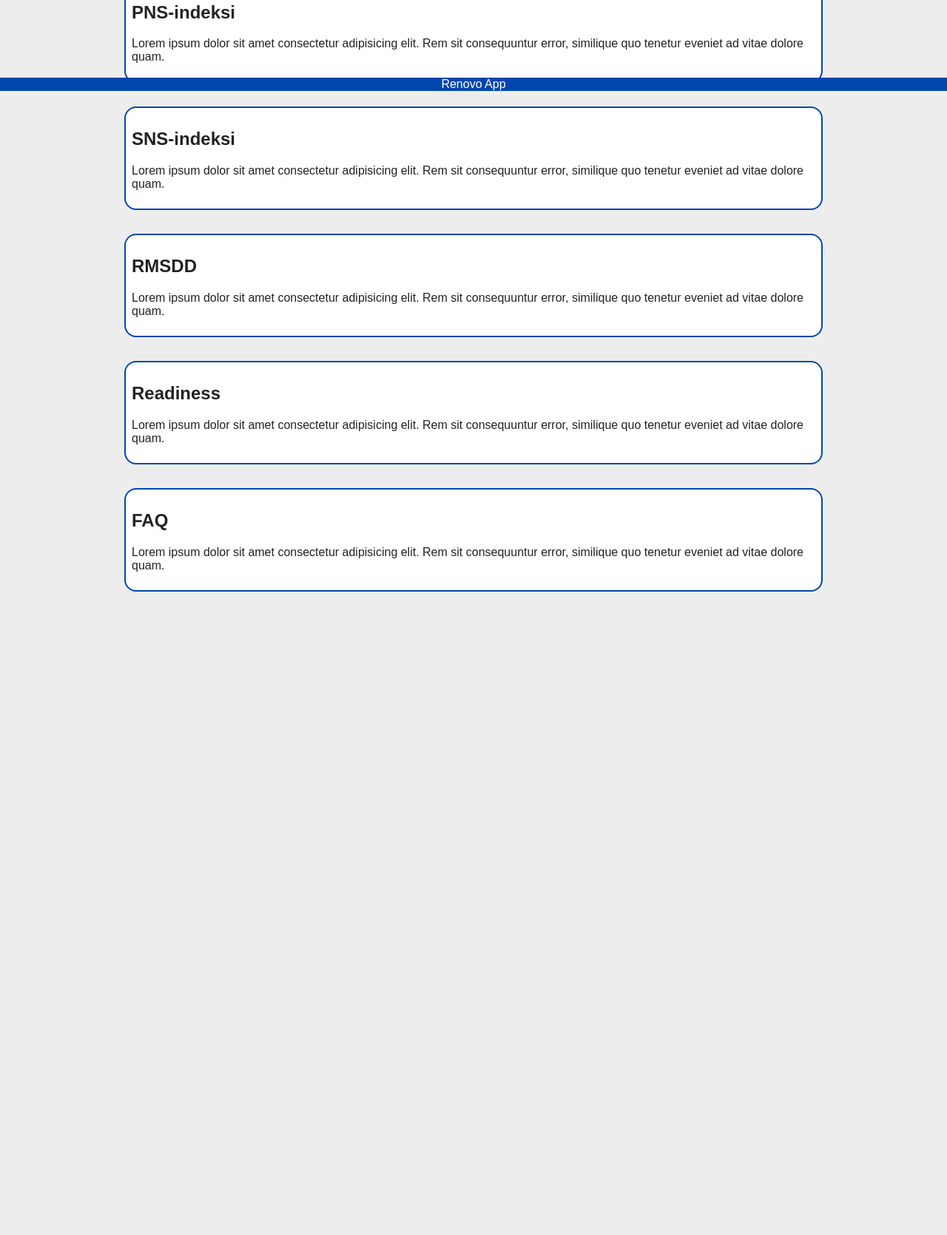
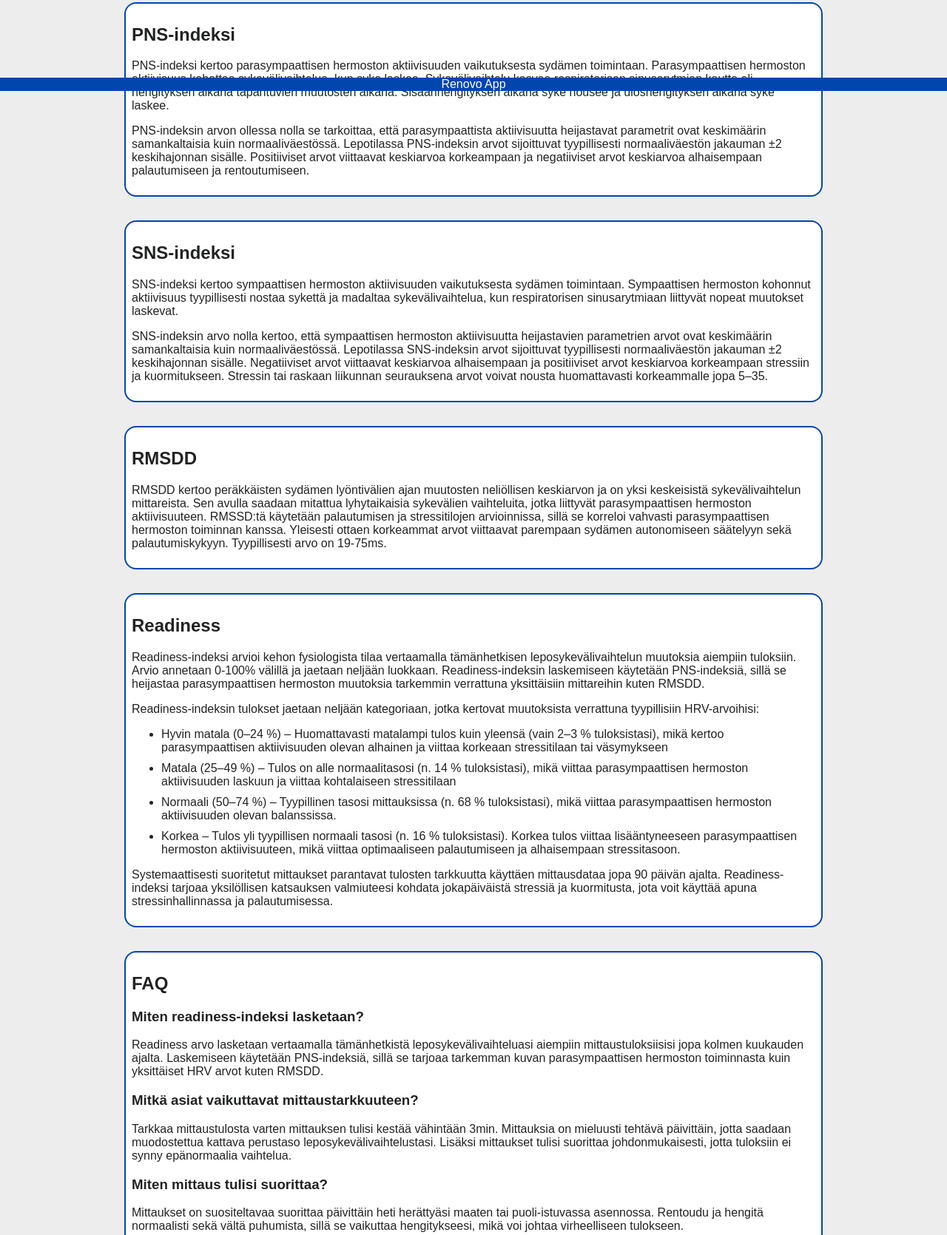
Before and after one commit to Rocmu/Renovo_fe, a website built with Vite: page info.html in a window 1280 px wide. Shown: the part 677-2347 px from the top of the page at 74% size. Before the commit the page ends 1485 px from the top, so only its background shows below. Built offline with nearby package versions, Linux system fonts and the light colour scheme.

Commit message:
added content to info.html

```diff
--- a/info.html
+++ b/info.html
@@ -56,32 +56,117 @@
           vaikuttaa palautumiseen ja resilienssiin.
         </p>
         <p>
-          Kehon ollessa lepo- ja palautumisvaiheessa parasympaattinen hermosto
-          on aktiivisempi, jolloin sykevälivaihtelu kasvaa. Vastaavasti sympaattisen hermoston ollessa aktiivisempi
-          verenpaine ja syketaajuus kohoaa, jolloin sykevälivaihtelu laskee. Korkeammat sykevälivaihteluarvot viittaavat
-          parempaan terveydentilaan, kun taas madaltunut sykevälivaihtelu lisääntyneeseen stressiin ja alentuneeseen
-          terveydentilaan.
+          Kehon ollessa lepo- ja palautumisvaiheessa parasympaattinen hermosto on aktiivisempi, jolloin sykevälivaihtelu
+          kasvaa. Vastaavasti sympaattisen hermoston ollessa aktiivisempi verenpaine ja syketaajuus kohoaa, jolloin
+          sykevälivaihtelu laskee. Korkeammat sykevälivaihteluarvot viittaavat parempaan terveydentilaan, kun taas
+          madaltunut sykevälivaihtelu lisääntyneeseen stressiin ja alentuneeseen terveydentilaan.
         </p>
       </div>
       <div class="text-box">
         <h2>PNS-indeksi</h2>
-        <p>Lorem ipsum dolor sit amet consectetur adipisicing elit. Rem sit consequuntur error, similique quo tenetur eveniet ad vitae dolore quam.</p>
+        <p>
+          PNS-indeksi kertoo parasympaattisen hermoston aktiivisuuden vaikutuksesta sydämen toimintaan. Parasympaattisen
+          hermoston aktiivisuus kohottaa sykevälivaihtelua, kun syke laskee. Sykevälivaihtelu kasvaa respiratorisen
+          sinusarytmian kautta eli hengityksen aikana tapahtuvien muutosten aikana. Sisäänhengityksen aikana syke nousee
+          ja uloshengityksen aikana syke laskee.
+        </p>
+        <p>
+          PNS-indeksin arvon ollessa nolla se tarkoittaa, että parasympaattista aktiivisuutta heijastavat parametrit
+          ovat keskimäärin samankaltaisia kuin normaaliväestössä. Lepotilassa PNS-indeksin arvot sijoittuvat
+          tyypillisesti normaaliväestön jakauman ±2 keskihajonnan sisälle. Positiiviset arvot viittaavat keskiarvoa
+          korkeampaan ja negatiiviset arvot keskiarvoa alhaisempaan palautumiseen ja rentoutumiseen.
+        </p>
       </div>
       <div class="text-box">
         <h2>SNS-indeksi</h2>
-        <p>Lorem ipsum dolor sit amet consectetur adipisicing elit. Rem sit consequuntur error, similique quo tenetur eveniet ad vitae dolore quam.</p>
+        <p>
+          SNS-indeksi kertoo sympaattisen hermoston aktiivisuuden vaikutuksesta sydämen toimintaan. Sympaattisen
+          hermoston kohonnut aktiivisuus tyypillisesti nostaa sykettä ja madaltaa sykevälivaihtelua, kun respiratorisen
+          sinusarytmiaan liittyvät nopeat muutokset laskevat.
+        </p>
+        <p>
+          SNS-indeksin arvo nolla kertoo, että sympaattisen hermoston aktiivisuutta heijastavien parametrien arvot ovat
+          keskimäärin samankaltaisia kuin normaaliväestössä. Lepotilassa SNS-indeksin arvot sijoittuvat tyypillisesti
+          normaaliväestön jakauman ±2 keskihajonnan sisälle. Negatiiviset arvot viittaavat keskiarvoa alhaisempaan ja
+          positiiviset arvot keskiarvoa korkeampaan stressiin ja kuormitukseen. Stressin tai raskaan liikunnan
+          seurauksena arvot voivat nousta huomattavasti korkeammalle jopa 5–35.
+        </p>
       </div>
       <div class="text-box">
         <h2>RMSDD</h2>
-        <p>Lorem ipsum dolor sit amet consectetur adipisicing elit. Rem sit consequuntur error, similique quo tenetur eveniet ad vitae dolore quam.</p>
+        <p>
+          RMSDD kertoo peräkkäisten sydämen lyöntivälien ajan muutosten neliöllisen keskiarvon ja on yksi keskeisistä
+          sykevälivaihtelun mittareista. Sen avulla saadaan mitattua lyhytaikaisia sykevälien vaihteluita, jotka
+          liittyvät parasympaattisen hermoston aktiivisuuteen. RMSSD:tä käytetään palautumisen ja stressitilojen
+          arvioinnissa, sillä se korreloi vahvasti parasympaattisen hermoston toiminnan kanssa. Yleisesti ottaen
+          korkeammat arvot viittaavat parempaan sydämen autonomiseen säätelyyn sekä palautumiskykyyn. Tyypillisesti arvo
+          on 19-75ms.
+        </p>
       </div>
       <div class="text-box">
         <h2>Readiness</h2>
-        <p>Lorem ipsum dolor sit amet consectetur adipisicing elit. Rem sit consequuntur error, similique quo tenetur eveniet ad vitae dolore quam.</p>
+        <p>
+          Readiness-indeksi arvioi kehon fysiologista tilaa vertaamalla tämänhetkisen leposykevälivaihtelun muutoksia
+          aiempiin tuloksiin. Arvio annetaan 0-100% välillä ja jaetaan neljään luokkaan. Readiness-indeksin laskemiseen
+          käytetään PNS-indeksiä, sillä se heijastaa parasympaattisen hermoston muutoksia tarkemmin verrattuna
+          yksittäisiin mittareihin kuten RMSDD.
+        </p>
+        <p>
+          Readiness-indeksin tulokset jaetaan neljään kategoriaan, jotka kertovat muutoksista verrattuna tyypillisiin
+          HRV-arvoihisi:
+        </p>
+        <ul>
+          <li>
+            Hyvin matala (0–24 %) – Huomattavasti matalampi tulos kuin yleensä (vain 2–3 % tuloksistasi), mikä kertoo
+            parasympaattisen aktiivisuuden olevan alhainen ja viittaa korkeaan stressitilaan tai väsymykseen
+          </li>
+          <li>
+            Matala (25–49 %) – Tulos on alle normaalitasosi (n. 14 % tuloksistasi), mikä viittaa parasympaattisen
+            hermoston aktiivisuuden laskuun ja viittaa kohtalaiseen stressitilaan
+          </li>
+          <li>
+            Normaali (50–74 %) – Tyypillinen tasosi mittauksissa (n. 68 % tuloksistasi), mikä viittaa parasympaattisen
+            hermoston aktiivisuuden olevan balanssissa.
+          </li>
+          <li>
+            Korkea – Tulos yli tyypillisen normaali tasosi (n. 16 % tuloksistasi). Korkea tulos viittaa lisääntyneeseen
+            parasympaattisen hermoston aktiivisuuteen, mikä viittaa optimaaliseen palautumiseen ja alhaisempaan
+            stressitasoon.
+          </li>
+        </ul>
+        <p>
+          Systemaattisesti suoritetut mittaukset parantavat tulosten tarkkuutta käyttäen mittausdataa jopa 90 päivän
+          ajalta. Readiness-indeksi tarjoaa yksilöllisen katsauksen valmiuteesi kohdata jokapäiväistä stressiä ja
+          kuormitusta, jota voit käyttää apuna stressinhallinnassa ja palautumisessa.
+        </p>
       </div>
       <div class="text-box">
         <h2>FAQ</h2>
-        <p>Lorem ipsum dolor sit amet consectetur adipisicing elit. Rem sit consequuntur error, similique quo tenetur eveniet ad vitae dolore quam.</p>
+        <h3>Miten readiness-indeksi lasketaan?</h3>
+        <p>
+          Readiness arvo lasketaan vertaamalla tämänhetkistä leposykevälivaihteluasi aiempiin mittaustuloksiisisi jopa
+          kolmen kuukauden ajalta. Laskemiseen käytetään PNS-indeksiä, sillä se tarjoaa tarkemman kuvan parasympaattisen
+          hermoston toiminnasta kuin yksittäiset HRV arvot kuten RMSDD.
+        </p>
+        <h3>Mitkä asiat vaikuttavat mittaustarkkuuteen?</h3>
+        <p>
+          Tarkkaa mittaustulosta varten mittauksen tulisi kestää vähintään 3min. Mittauksia on mieluusti tehtävä
+          päivittäin, jotta saadaan muodostettua kattava perustaso leposykevälivaihtelustasi. Lisäksi mittaukset tulisi
+          suorittaa johdonmukaisesti, jotta tuloksiin ei synny epänormaalia vaihtelua.
+        </p>
+        <h3>Miten mittaus tulisi suorittaa?</h3>
+        <p>
+          Mittaukset on suositeltavaa suorittaa päivittäin heti herättyäsi maaten tai puoli-istuvassa asennossa.
+          Rentoudu ja hengitä normaalisti sekä vältä puhumista, sillä se vaikuttaa hengitykseesi, mikä voi johtaa
+          virheelliseen tulokseen.
+        </p>
+        <h3>Onko syytä huolestua, jos tulos on matala?</h3>
+        <p>
+          Ei syytä huoleen. On täysin normaalia saada matala tulos ajoittain. Matala tulos tarkoittaa, että
+          parasympaattisen hermoston aktiivisuus on laskenut tyypillisestä tasostasi, mikä voi viitata kohtalaiseen
+          stressiin tai kuormitukseen. Unella on myös vaikutus tuloksiisi, joten voi olla tulosta huonosti nukutusta
+          yöstä.
+        </p>
       </div>
     </main>
     <footer>Renovo App</footer>
--- a/src/styles/info.css
+++ b/src/styles/info.css
@@ -37,9 +37,13 @@ footer {
 
 body {
   background-color: var(--grey-color);
-  margin: 0;
+  margin: 0 0 1rem 0;
 }
 
 ol {
   font-weight: bold;
 }
+
+li {
+  margin-bottom: 10px;
+}
```
